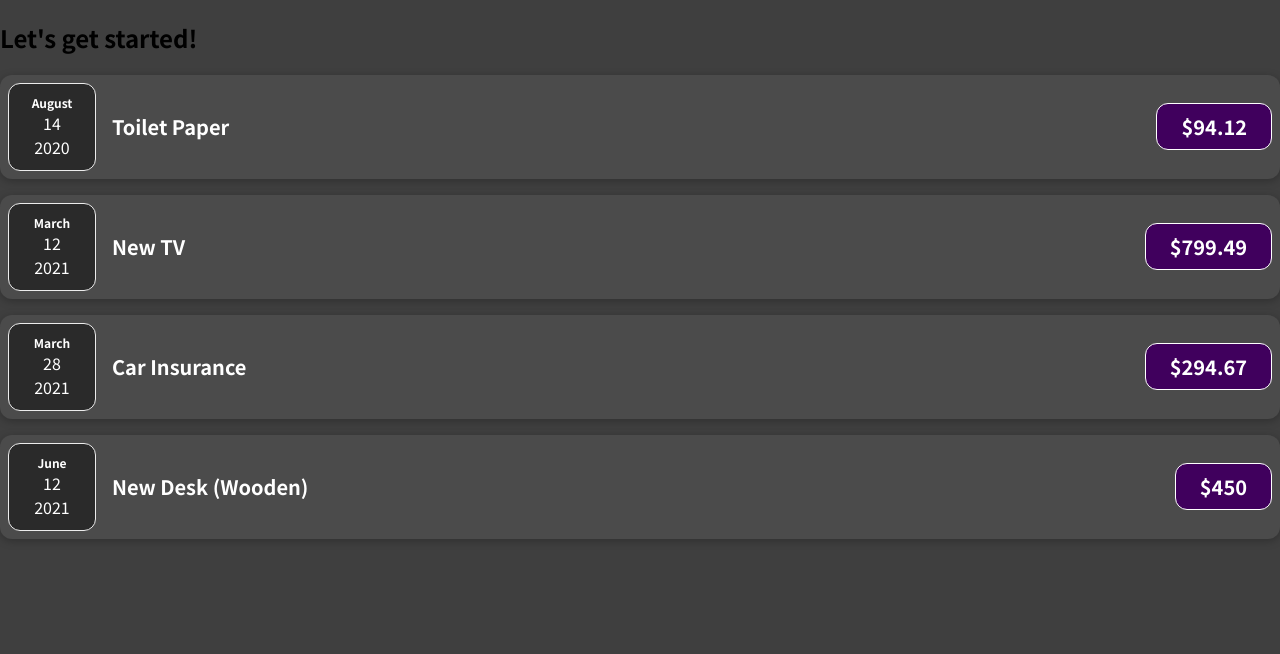
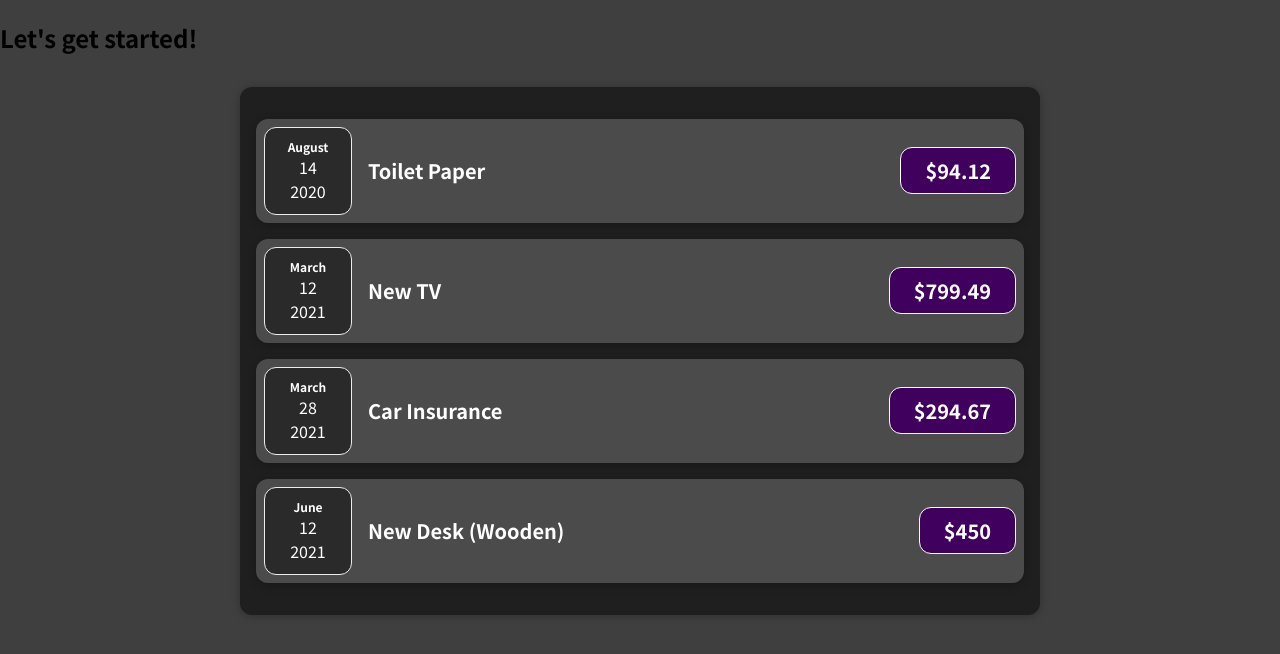
Before and after one commit to AnthonyHad/udemy-react, a JavaScript app in the folder 01-starting-setup/: page / in a window 1280 px wide. Shown: the top 654 px of the page. Built offline with nearby package versions, Linux system fonts and the light colour scheme.

Commit message:
added an expenses component to further split the code

```diff
--- a/01-starting-setup/src/App.js
+++ b/01-starting-setup/src/App.js
@@ -1,4 +1,4 @@
-import ExpenseItem from './components/ExpenseItem';
+import Expenses from './components/Expenses';
 
 function App() {
   const expenses = [
@@ -25,26 +25,7 @@ function App() {
   return (
     <div>
       <h2>Let's get started!</h2>
-      <ExpenseItem
-        title={expenses[0].title}
-        amount={expenses[0].amount}
-        date={expenses[0].date}
-      />
-      <ExpenseItem
-        title={expenses[1].title}
-        amount={expenses[1].amount}
-        date={expenses[1].date}
-      />
-      <ExpenseItem
-        title={expenses[2].title}
-        amount={expenses[2].amount}
-        date={expenses[2].date}
-      />
-      <ExpenseItem
-        title={expenses[3].title}
-        amount={expenses[3].amount}
-        date={expenses[3].date}
-      />
+      <Expenses list={expenses} />
     </div>
   );
 }
--- /dev/null
+++ b/01-starting-setup/src/components/Expenses.css
@@ -0,0 +1,9 @@
+.expenses {
+  padding: 1rem;
+  background-color: rgb(31, 31, 31);
+  margin: 2rem auto;
+  width: 50rem;
+  max-width: 95%;
+  border-radius: 12px;
+  box-shadow: 0 1px 8px rgba(0, 0, 0, 0.25);
+}
--- /dev/null
+++ b/01-starting-setup/src/components/Expenses.js
@@ -0,0 +1,31 @@
+import ExpenseItem from './ExpenseItem';
+import './Expenses.css';
+
+function Expenses(props) {
+  return (
+    <div className="expenses">
+      <ExpenseItem
+        title={props.list[0].title}
+        amount={props.list[0].amount}
+        date={props.list[0].date}
+      />
+      <ExpenseItem
+        title={props.list[1].title}
+        amount={props.list[1].amount}
+        date={props.list[1].date}
+      />
+      <ExpenseItem
+        title={props.list[2].title}
+        amount={props.list[2].amount}
+        date={props.list[2].date}
+      />
+      <ExpenseItem
+        title={props.list[3].title}
+        amount={props.list[3].amount}
+        date={props.list[3].date}
+      />
+    </div>
+  );
+}
+
+export default Expenses;
```
Also changed, not shown: 1 other file (tests, documents, lock files or other folders).
